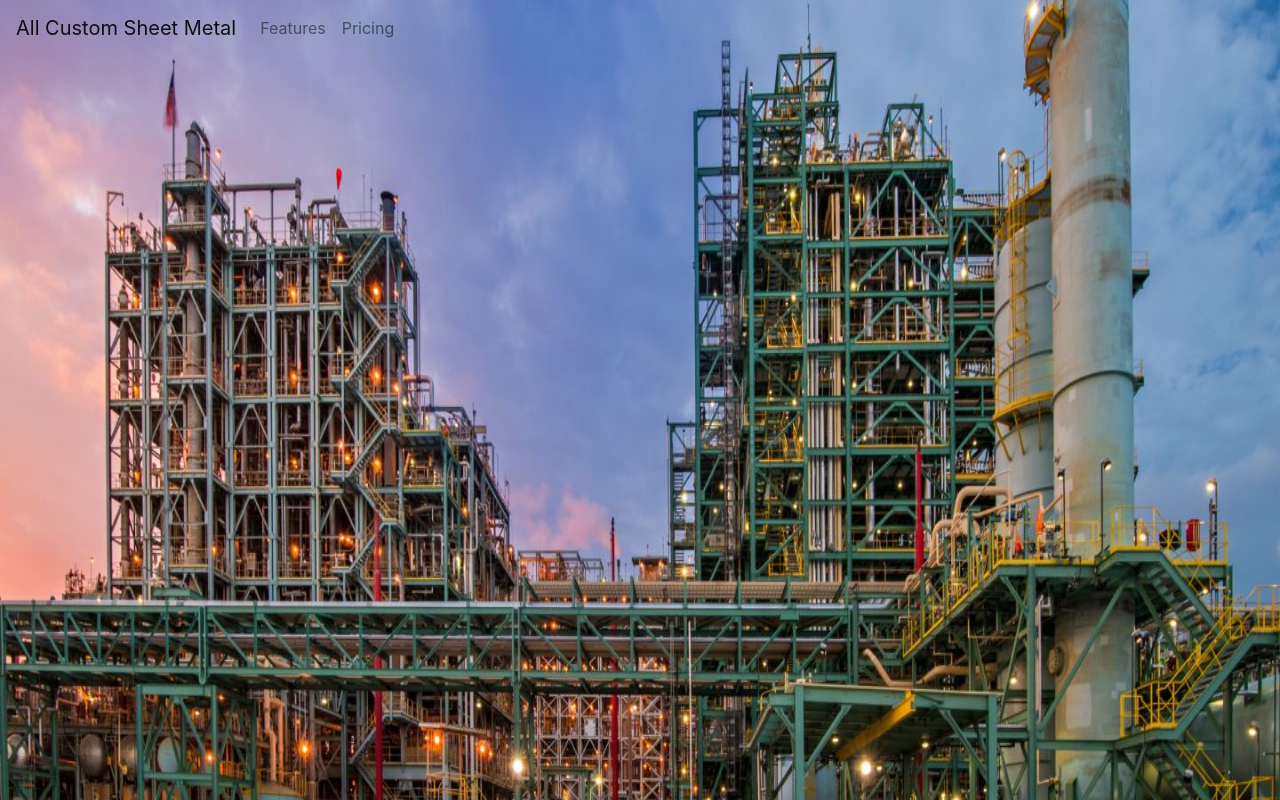
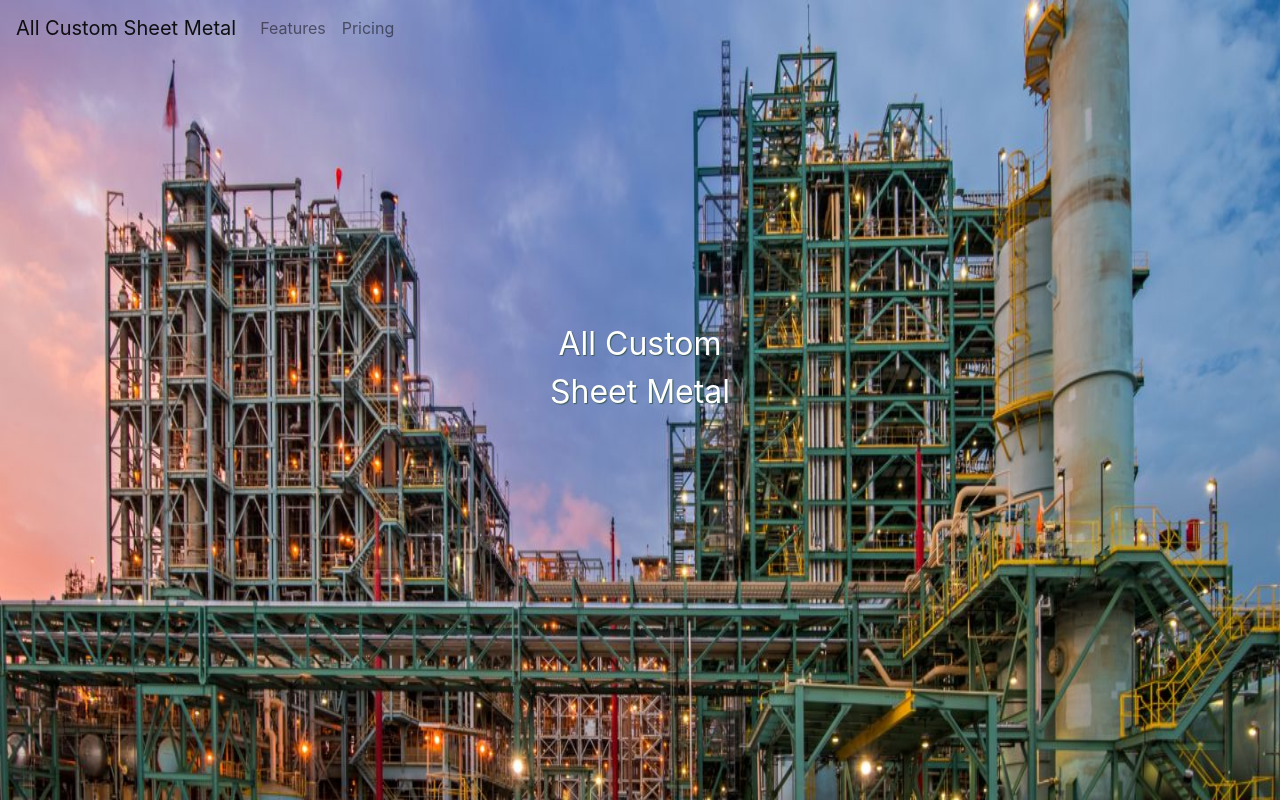
Before and after one commit to fluentinstroll/all-custom-sheet-metal, a Next.js app: page / in a window 1280 px wide. Built offline with nearby package versions, Linux system fonts and the light colour scheme.

Commit message:
started on front page

```diff
--- /dev/null
+++ b/pages/Home.module.css
@@ -0,0 +1,17 @@
+.bgWrap {
+    position: fixed;
+    height: 100vh;
+    width: 100vw;
+    overflow: hidden;
+    z-index: -1;
+  }
+
+  .bgText {
+    margin: 0;
+    font-size: 2rem;
+    line-height: 3rem;
+    text-align: center;
+    padding-top: 40vh;
+    text-shadow: 1px 1px 1px #3c5c5e;
+    color: #ffffff;
+  }
--- a/pages/index.js
+++ b/pages/index.js
@@ -1,6 +1,7 @@
 import Head from 'next/head'
 import NavBar from '../components/NavBar';
 import Image from 'next/image';
+import styles from './Home.module.css';
 
 export default function Home() {
   return (
@@ -12,11 +13,18 @@ export default function Home() {
 
       <main>
         <NavBar />
+        <div className={styles.bgWrap}>
         <Image
         layout="fill"
         src="/assets/temp/Industrial-1_5-2-hero.jpg"
         alt="temp"
       />
+      </div>
+      <p className={styles.bgText}>
+        All Custom
+        <br />
+        Sheet Metal
+      </p>
       </main>
 
       <footer>
```
